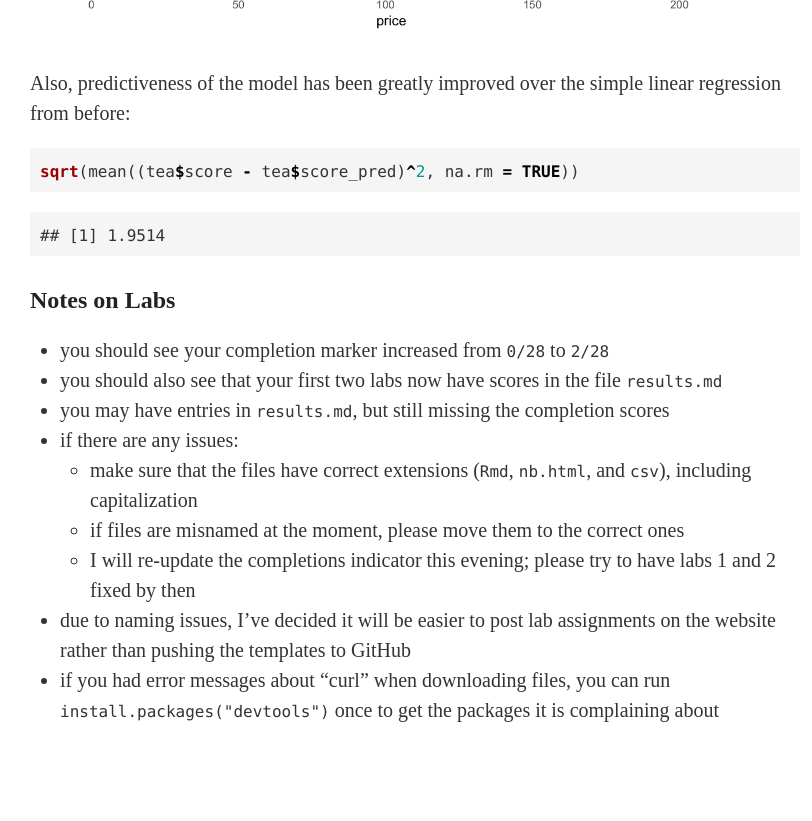
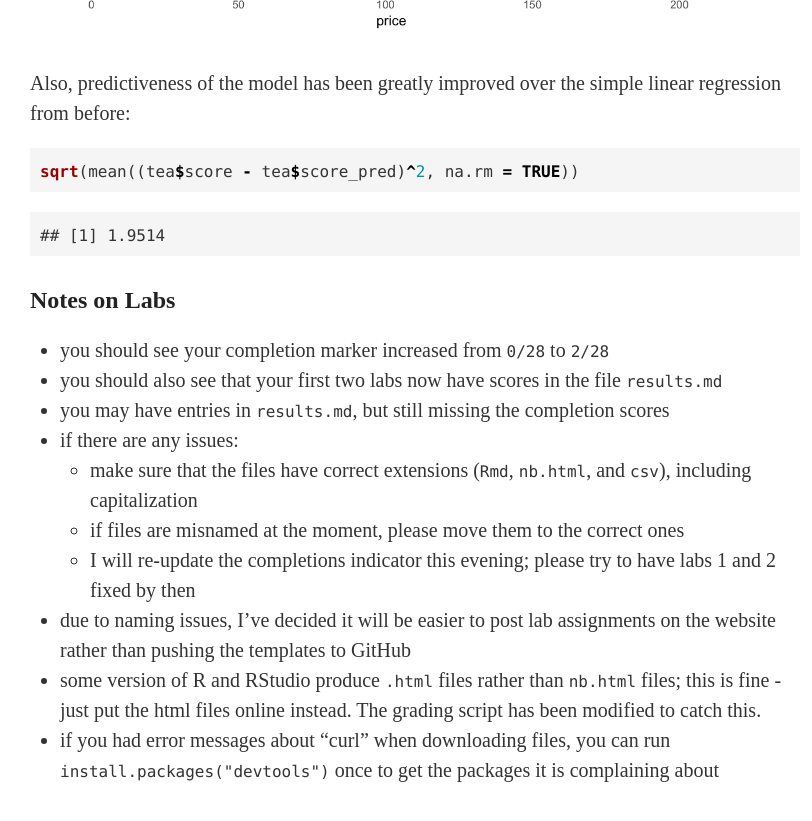
Before and after one commit to statsmaths/stat395, a Jekyll site: the page built from _posts/2017-09-05-class03.md, in a window 1280 px wide and 900 px high, scrolled down 12311 px. Shown: the top 821 px of the window, without its empty margins (225-1037 px from the left). Built offline with Jekyll 4.4.1, drawn with Linux system fonts in a browser that asks for light colours; our own code applies the rules of GitHub Pages for plain Markdown files; formulas are drawn with MathJax 3.

Commit message:
update class notes

```diff
--- a/_posts/2017-09-05-class03.Rmd
+++ b/_posts/2017-09-05-class03.Rmd
@@ -349,6 +349,9 @@ completion scores
 - due to naming issues, I've decided it will be easier to post
 lab assignments on the website rather than pushing the templates
 to GitHub
+- some version of R and RStudio produce `.html` files rather than
+`nb.html` files; this is fine - just put the html files online
+instead. The grading script has been modified to catch this.
 - if you had error messages about "curl" when downloading files,
 you can run `install.packages("devtools")` once to get the
 packages it is complaining about
--- a/_posts/2017-09-05-class03.md
+++ b/_posts/2017-09-05-class03.md
@@ -451,6 +451,9 @@ completion scores
 - due to naming issues, I've decided it will be easier to post
 lab assignments on the website rather than pushing the templates
 to GitHub
+- some version of R and RStudio produce `.html` files rather than
+`nb.html` files; this is fine - just put the html files online
+instead. The grading script has been modified to catch this.
 - if you had error messages about "curl" when downloading files,
 you can run `install.packages("devtools")` once to get the
 packages it is complaining about
--- a/_posts/2017-09-07-class04.Rmd
+++ b/_posts/2017-09-07-class04.Rmd
@@ -198,7 +198,7 @@ $$
 
 Putting these together, the gradient of f is just:
 
-$$ \nabla f = \left( \begin{array}{cc} \frac{\partial f}{\partial \beta} \\
+$$ \nabla f = \left( \begin{array}{cc} \frac{\partial f}{\partial \alpha} \\
                                 \frac{\partial f}{\partial \beta} \end{array} \right)
             = -1 \cdot \left( \begin{array}{cc}\sum_i 2 \cdot (y_i - \alpha - x_i \beta)  \\
                                 \sum_i 2 x_i \cdot (y_i - \alpha - x_i \beta) \end{array} \right)
```
Also changed, not shown: _posts/2017-09-07-class04.md (+1 -1 lines).
